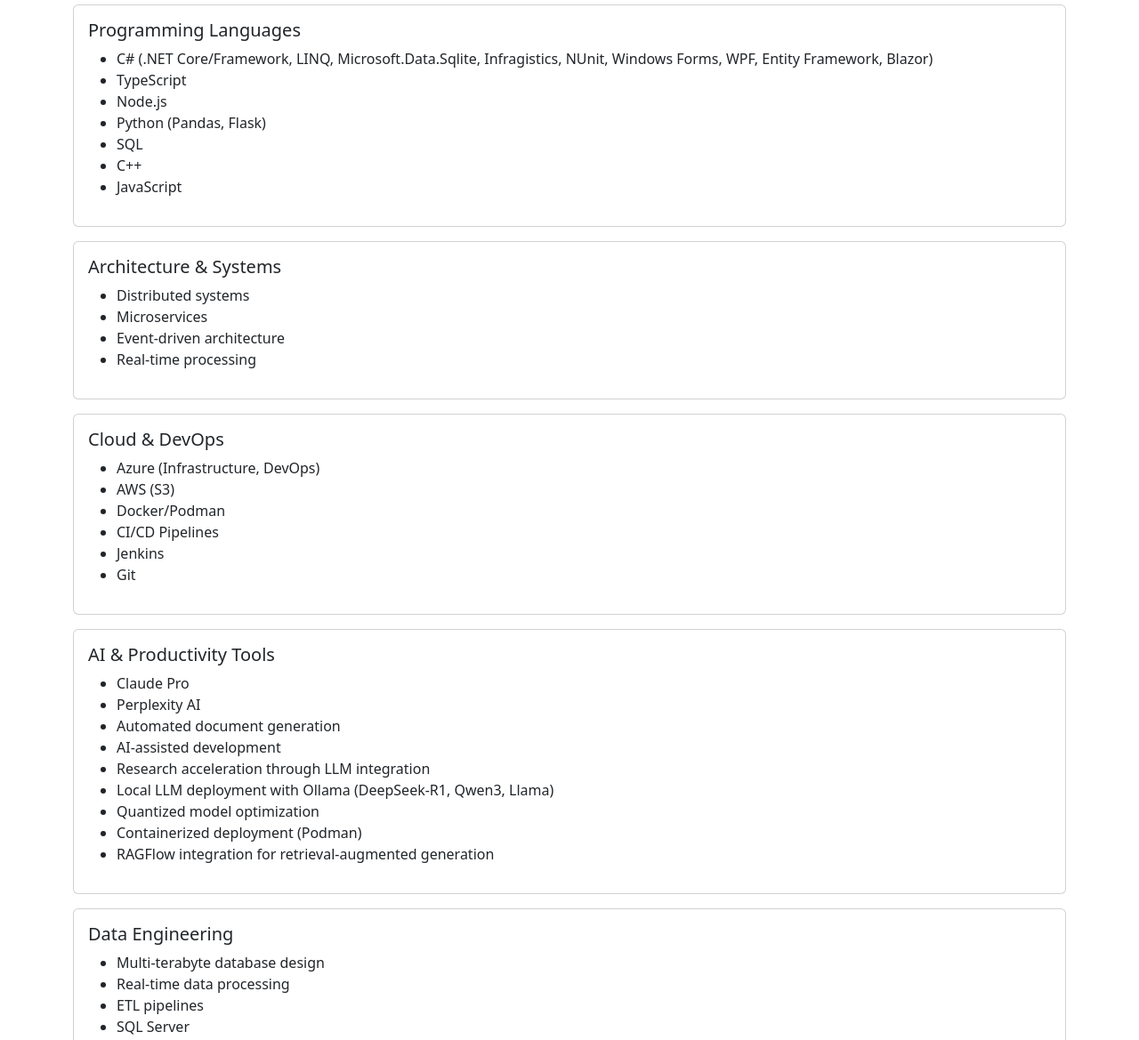
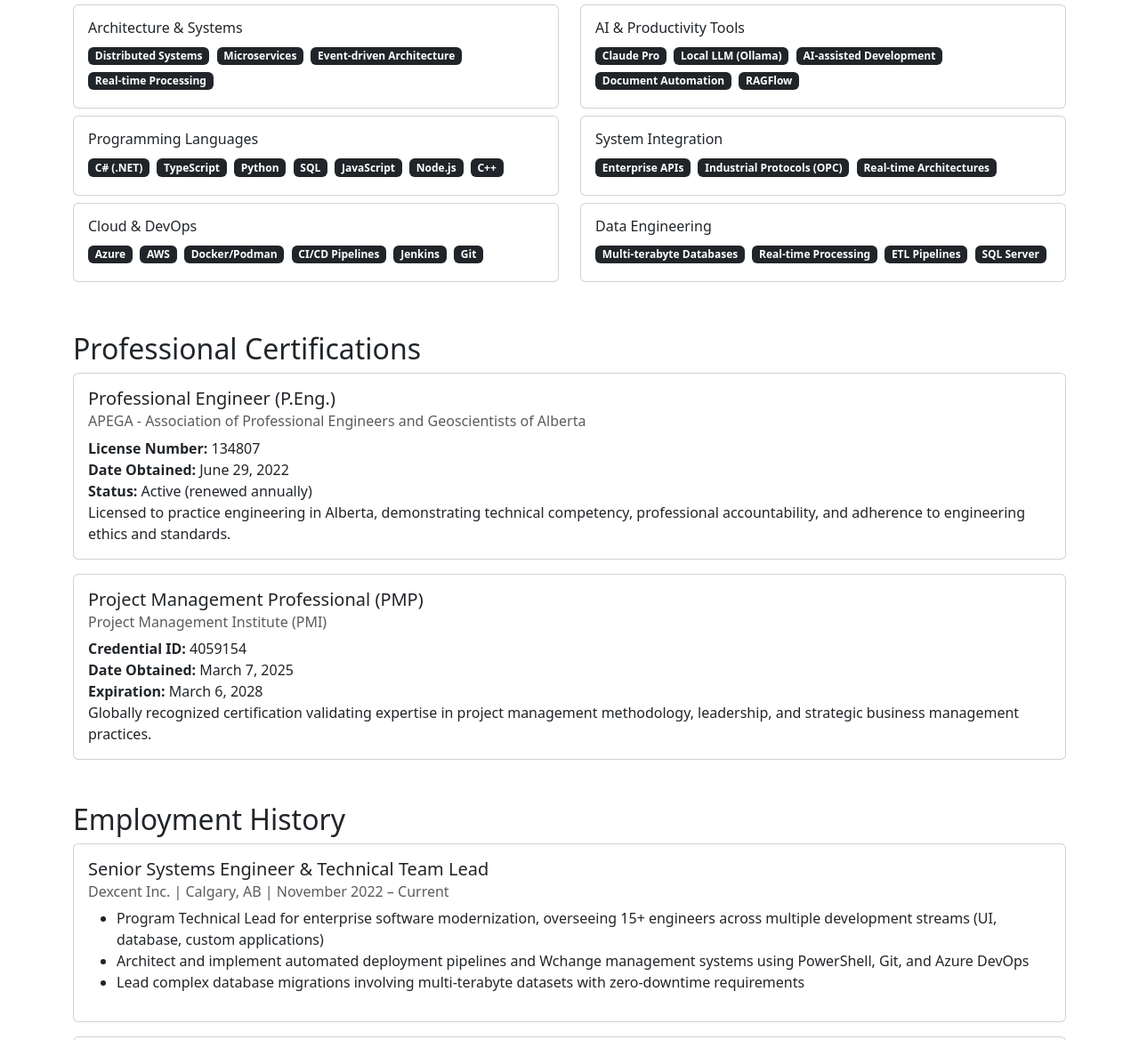
Before and after one commit to grgomez/germangomezcc, a website: page index.html in a window 1280 px wide. Shown: the part 1060-2229 px from the top of the page at 89% size. Drawn offline with nearby package versions, Linux system fonts and the light colour scheme.

Commit message:
Improved readability of technical skills by converting list to pills

```diff
--- a/index.html
+++ b/index.html
@@ -49,81 +49,81 @@
                         </ul>
                     </div>
                 </div>
-                <div class="card mb-3">
-                    <div class="card-body">
-                        <h5 class="card-title">Programming Languages</h5>
-                        <ul>
-                            <li>C# (.NET Core/Framework, LINQ, Microsoft.Data.Sqlite, Infragistics, NUnit, Windows Forms, WPF, Entity Framework, Blazor)</li>
-                            <li>TypeScript</li>
-                            <li>Node.js</li>
-                            <li>Python (Pandas, Flask)</li>
-                            <li>SQL</li>
-                            <li>C++</li>
-                            <li>JavaScript</li>
-                        </ul>
+                <div class="row">
+                    <div class="col-md-6">
+                        <div class="card mb-2">
+                            <div class="card-body py-3">
+                                <h6 class="card-title mb-2">Architecture & Systems</h6>
+                                <div>
+                                    <span class="badge bg-dark me-1 mb-1">Distributed Systems</span>
+                                    <span class="badge bg-dark me-1 mb-1">Microservices</span>
+                                    <span class="badge bg-dark me-1 mb-1">Event-driven Architecture</span>
+                                    <span class="badge bg-dark me-1 mb-1">Real-time Processing</span>
                                 </div>
                             </div>
-                <div class="card mb-3">
-                    <div class="card-body">
-                        <h5 class="card-title">Architecture & Systems</h5>
-                        <ul>
-                            <li>Distributed systems</li>
-                            <li>Microservices</li>
-                            <li>Event-driven architecture</li>
-                            <li>Real-time processing</li>
-                        </ul>
+                        </div>
+                        <div class="card mb-2">
+                            <div class="card-body py-3">
+                                <h6 class="card-title mb-2">Programming Languages</h6>
+                                <div>
+                                    <span class="badge bg-dark me-1 mb-1">C# (.NET)</span>
+                                    <span class="badge bg-dark me-1 mb-1">TypeScript</span>
+                                    <span class="badge bg-dark me-1 mb-1">Python</span>
+                                    <span class="badge bg-dark me-1 mb-1">SQL</span>
+                                    <span class="badge bg-dark me-1 mb-1">JavaScript</span>
+                                    <span class="badge bg-dark me-1 mb-1">Node.js</span>
+                                    <span class="badge bg-dark me-1 mb-1">C++</span>
                                 </div>
                             </div>
-                <div class="card mb-3">
-                    <div class="card-body">
-                        <h5 class="card-title">Cloud & DevOps</h5>
-                        <ul>
-                            <li>Azure (Infrastructure, DevOps)</li>
-                            <li>AWS (S3)</li>
-                            <li>Docker/Podman</li>
-                            <li>CI/CD Pipelines</li>
-                            <li>Jenkins</li>
-                            <li>Git</li>
-                        </ul>
+                        </div>
+                        <div class="card mb-2">
+                            <div class="card-body py-3">
+                                <h6 class="card-title mb-2">Cloud & DevOps</h6>
+                                <div>
+                                    <span class="badge bg-dark me-1 mb-1">Azure</span>
+                                    <span class="badge bg-dark me-1 mb-1">AWS</span>
+                                    <span class="badge bg-dark me-1 mb-1">Docker/Podman</span>
+                                    <span class="badge bg-dark me-1 mb-1">CI/CD Pipelines</span>
+                                    <span class="badge bg-dark me-1 mb-1">Jenkins</span>
+                                    <span class="badge bg-dark me-1 mb-1">Git</span>
                                 </div>
                             </div>
-                <div class="card mb-3">
-                    <div class="card-body">
-                        <h5 class="card-title">AI & Productivity Tools</h5>
-                        <ul>
-                            <li>Claude Pro</li>
-                            <li>Perplexity AI</li>
-                            <li>Automated document generation</li>
-                            <li>AI-assisted development</li>
-                            <li>Research acceleration through LLM integration</li>
-                            <li>Local LLM deployment with Ollama (DeepSeek-R1, Qwen3, Llama)</li>
-                            <li>Quantized model optimization</li>
-                            <li>Containerized deployment (Podman)</li>
-                            <li>RAGFlow integration for retrieval-augmented generation</li>
-                        </ul>
                         </div>
                     </div>
-                <div class="card mb-3">
-                    <div class="card-body">
-                        <h5 class="card-title">Data Engineering</h5>
-                        <ul>
-                            <li>Multi-terabyte database design</li>
-                            <li>Real-time data processing</li>
-                            <li>ETL pipelines</li>
-                            <li>SQL Server</li>
-                        </ul>
+                    <div class="col-md-6">
+                        <div class="card mb-2">
+                            <div class="card-body py-3">
+                                <h6 class="card-title mb-2">AI & Productivity Tools</h6>
+                                <div>
+                                    <span class="badge bg-dark me-1 mb-1">Claude Pro</span>
+                                    <span class="badge bg-dark me-1 mb-1">Local LLM (Ollama)</span>
+                                    <span class="badge bg-dark me-1 mb-1">AI-assisted Development</span>
+                                    <span class="badge bg-dark me-1 mb-1">Document Automation</span>
+                                    <span class="badge bg-dark me-1 mb-1">RAGFlow</span>
                                 </div>
                             </div>
-                <div class="card mb-3">
-                    <div class="card-body">
-                        <h5 class="card-title">System Integration</h5>
-                        <ul>
-                            <li>Enterprise systems integration</li>
-                            <li>Enterprise APIs</li>
-                            <li>Distributed systems</li>
-                            <li>Industrial protocols (OPC UA/DA)</li>
-                            <li>Real-time architectures</li>
-                        </ul>
+                        </div>
+                        <div class="card mb-2">
+                            <div class="card-body py-3">
+                                <h6 class="card-title mb-2">System Integration</h6>
+                                <div>
+                                    <span class="badge bg-dark me-1 mb-1">Enterprise APIs</span>
+                                    <span class="badge bg-dark me-1 mb-1">Industrial Protocols (OPC)</span>
+                                    <span class="badge bg-dark me-1 mb-1">Real-time Architectures</span>
+                                </div>
+                            </div>
+                        </div>
+                        <div class="card mb-2">
+                            <div class="card-body py-3">
+                                <h6 class="card-title mb-2">Data Engineering</h6>
+                                <div>
+                                    <span class="badge bg-dark me-1 mb-1">Multi-terabyte Databases</span>
+                                    <span class="badge bg-dark me-1 mb-1">Real-time Processing</span>
+                                    <span class="badge bg-dark me-1 mb-1">ETL Pipelines</span>
+                                    <span class="badge bg-dark me-1 mb-1">SQL Server</span>
+                                </div>
+                            </div>
+                        </div>
                     </div>
                 </div>
             </section>
```
Lines whose indentation alone changed are shown as unchanged.
